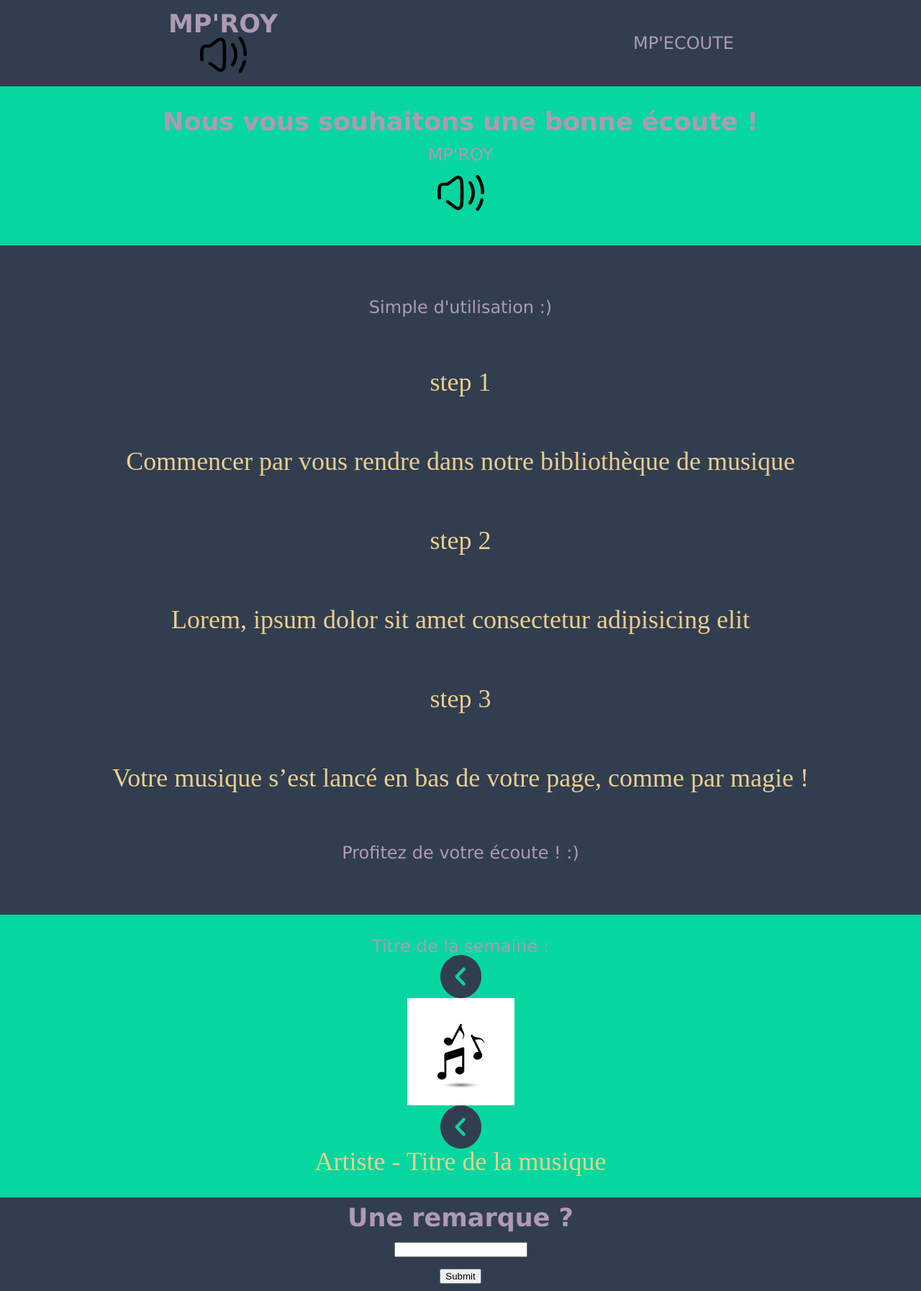
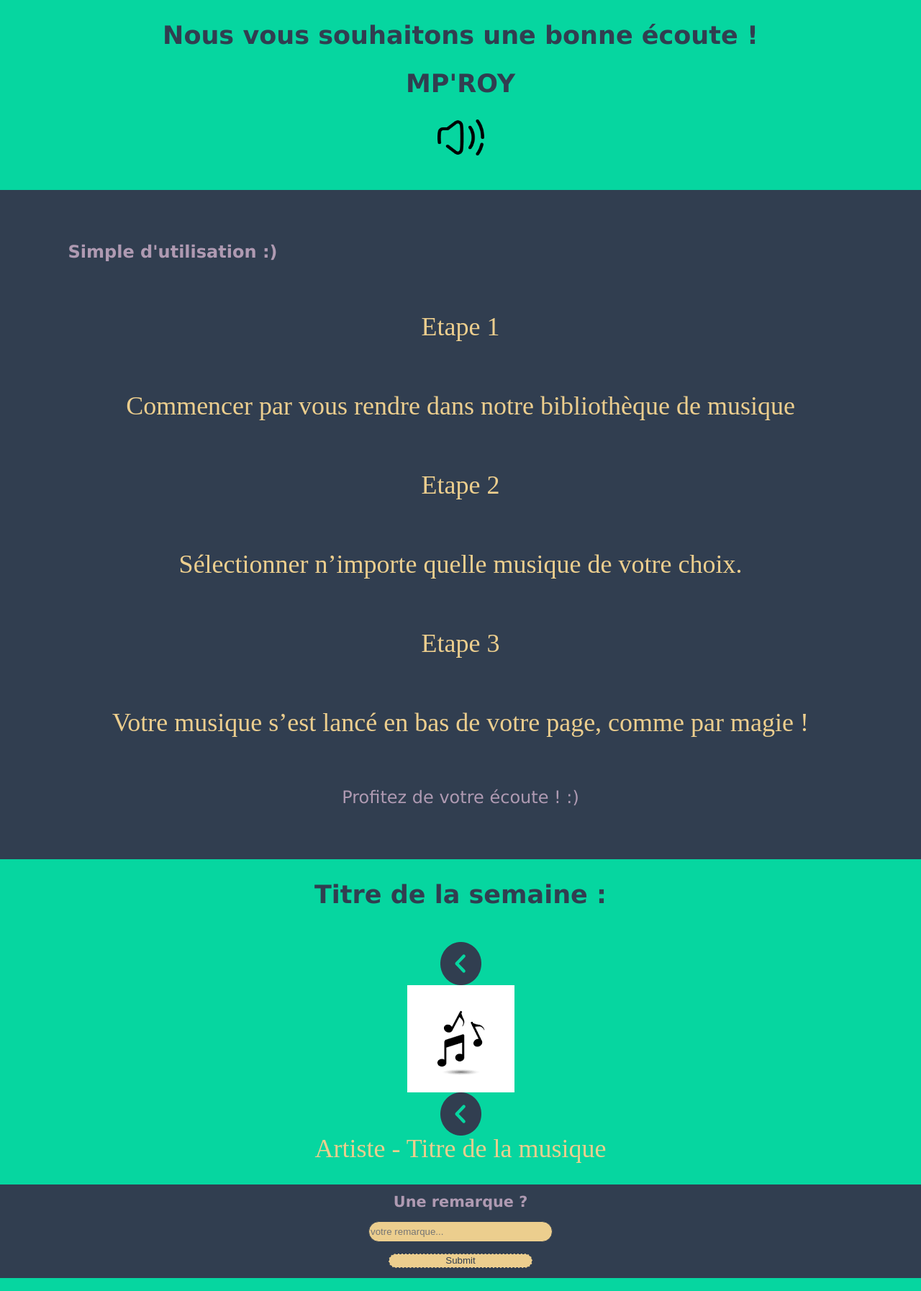
Before and after one commit to Antoine34400/lecteur-audio, a plain HTML site: page index.html in a window 1280 px wide. Shown: the whole page at 72% size. Drawn offline with Linux system fonts and the light colour scheme; a web font is replaced by a local one.

Commit message:
ajustement css et html

```diff
--- a/index.html
+++ b/index.html
@@ -11,32 +11,32 @@
     <header>
         <nav id="header">
             <div id="box_nav">
-                <h1>MP'ROY</h1>
+                <h1 class="color_diff">MP'ROY</h1><br>
                 <a href="index.html"><img src="image/logo.png" class="logo" alt="logo du site"></a>
             </div>
             <a href="mpecoute.html"><h2>MP'ECOUTE</h2></a>
         </nav>
     </header><br><br>
     <main>
-        <h1>Nous vous souhaitons une bonne écoute !</h2><br>
-        <h3>MP'ROY</h3><br>
+        <h1>Nous vous souhaitons une bonne écoute !</h2><br><br>
+        <h1>MP'ROY</h1><br><br>
         <img src="image/logo.png" class="logo" alt="logo du site"><br><br><br>
 
         <div class="utility">
-            <h3>Simple d'utilisation :)</h3>
-            <p>step 1</p><p>Commencer par vous rendre dans notre bibliothèque de musique</p>
-            <p>step 2</p><p>Lorem, ipsum dolor sit amet consectetur adipisicing elit</p>
-            <p>step 3</p><p>Votre musique s’est lancé en bas de votre page, comme par magie !</p>
+            <h1 id="h_utilise">Simple d'utilisation :)</h1>
+            <p>Etape 1</p><p>Commencer par vous rendre dans notre bibliothèque de musique</p>
+            <p>Etape 2</p><p>Sélectionner n’importe quelle musique de votre choix. </p>
+            <p>Etape 3</p><p>Votre musique s’est lancé en bas de votre page, comme par magie !</p>
             <h4>Profitez de votre écoute ! :)</h4>
         </div><br><br>
-        <h3>Titre de la semaine :</h3>
+        <h1>Titre de la semaine :</h1><br><br><br>
         <img src="image/fleche gauche.png" alt="bouton pour la musique précédente"> <img src="image/exemple.png" alt="exemple de musique"> <img src="image/fleche gauche.png" alt="fleche pour jouer musique suivante">
         <p>Artiste - Titre de la musique</p>
     </main><br><br>
     <footer>
         <nav id="footer">
-            <h1>Une remarque ?</h1><br>
-            <input type="text" name="remarque_user" id="remarque_user"><br>
+            <h1 class="color_diff">Une remarque ?</h1><br>
+            <input type="text" name="remarque_user" max="25" placeholder="votre remarque..." id="remarque_user"><br>
             <input type="submit" id="btn_">
         </nav>
     </footer>
--- a/main.js
+++ b/main.js
@@ -1,7 +1,21 @@
 let value = document.querySelector('#remarque_user');
-
 let btn_ = document.getElementById('btn_');
 
 btn_.addEventListener('input', (e) => {
+    value = e.target.value;
+    document.querySelector('#admin').innerHTML('Remarque : '+`$value`)
+})
+
+const header = document.querySelector('#header');
+
+
+
+window.addEventListener('scroll', (e) => {
     console.log(e);
+    if (window.scrollY > 90) {
+        header.style.top = 0;
+    }
+    else{
+        header.style.top = '-500px';
+    }
 })
--- a/style.css
+++ b/style.css
@@ -157,10 +157,10 @@ a {
   /* end Variables / Import */
    /* *************************************************************************************************************************** */
   h1{
-    color: var(--other);
+    color: var(--primary-color);
     font-size: 35px;
     font-weight: bold;
-    font-family: digital-numbers, Verdana, Geneva, Tahoma, sans-serif;
+    font-family: digital numbers, Verdana, Geneva, Tahoma, sans-serif;
   }
 
    h2, h3, h4, h5{
@@ -180,7 +180,6 @@ a {
     width: 100%;
   }
 
-
   #header{
     background-color: var(--primary-color);
     width: 100%;
@@ -188,6 +187,9 @@ a {
     display: flex;
     justify-content: space-around;
     align-items: center;
+    transition: 1s ease;
+    top: -500px;
+    position: fixed;
   }
 
   main{
@@ -196,6 +198,7 @@ a {
     flex-direction: column;
     justify-content: center;
     align-items: center;
+    transition: 0.5s ease;
   }
 
   #box_nav{
@@ -205,11 +208,12 @@ a {
     flex-direction: column;
     justify-content: center;
     align-items: center;
-
+    transition: 0.4s ease;
   }
   .logo{
     width: 65px;
     height: 50px;
+    transition: 0.4s ease;
   }
 
   .utility{
@@ -220,8 +224,50 @@ a {
     flex-direction: column;
     justify-content: space-evenly;
     align-items: center;
+    transition: 0.4s ease;
+}
 
-}
+  #h_utilise{
+    transform: translate(-400px, 0);
+    transition: 0.6s ease;
+    color: var(--other);
+    font-size: 1.5em;
+  }
+
+  .color_diff{
+    color: var(--other);
+    font-size: 1.3em;
+  }
+
+  #remarque_user{
+    background-color: var(--secondary-color);
+    color: var(--primary-color);
+    border: 1px solid var(--primary-color);
+    border-radius: 15px;
+    width: 250px;
+    height: 25px;
+    transition: 3s ease;
+  }
+
+  #lecteur{
+    width: 100%;
+    height: 135px;
+    background-color: var(--secondary-color);
+    display: flex;
+    justify-content: space-around;
+    align-items: center;
+    position: relative;
+    transition: 2s ease;
+  }
+
+  #btn_{
+    background-color: var(--secondary-color);
+    color: var(--primary-color);
+    border: 1px dashed var(--primary-color);
+    border-radius: 15px;
+    width: 200px;
+    height: 20px;
+  }
 
   #footer{
     height: 130px;
@@ -232,4 +278,5 @@ a {
     align-items: center;
     background-color: var(--primary-color);
     position: absolute;
+    transition: 0.5s ease;
   }
```
Also changed, not shown: mpecoute.html (+12 -3 lines), only_admin/remarque.html (added, +13 -0 lines).
